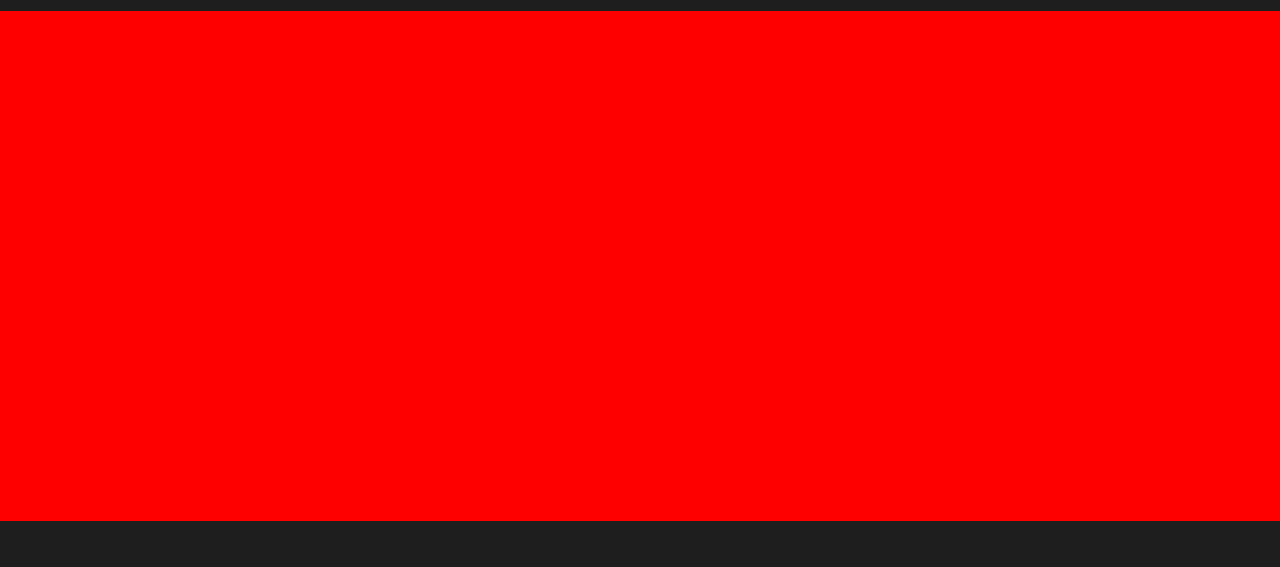
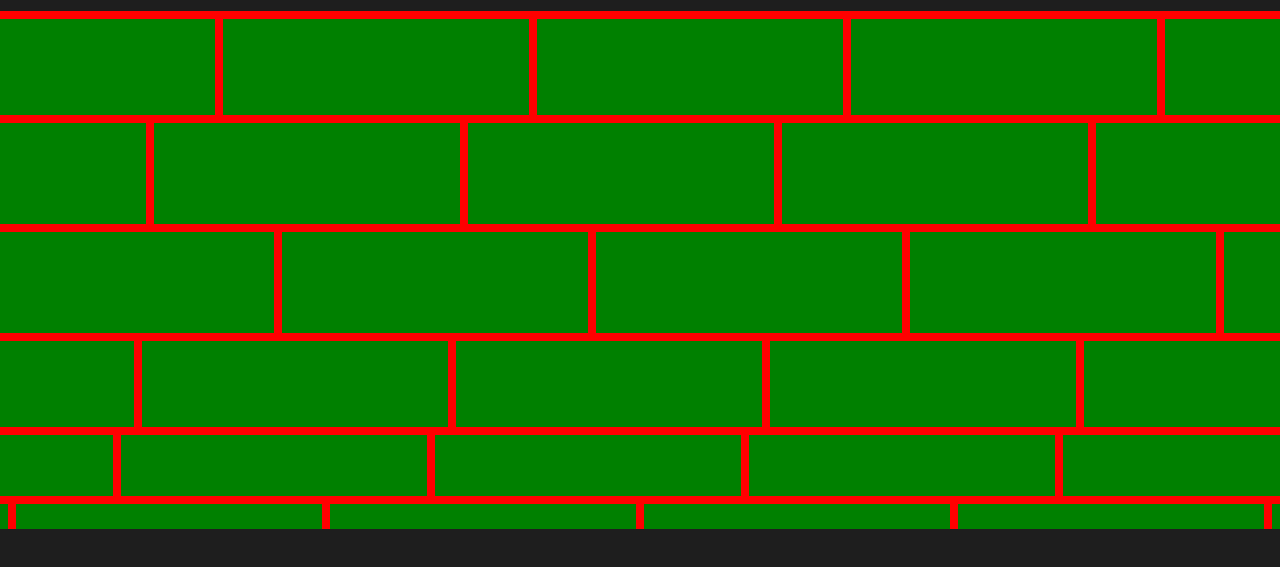
Before and after one commit to chrismear/manity, a plain HTML site: page index.html in a window 1280 px wide. Shown: the part 85-652 px from the top of the page. Drawn offline with Linux system fonts and the light colour scheme.

Commit message:
MANDOM LAYOUT.

```diff
--- a/manity.js
+++ b/manity.js
@@ -0,0 +1,31 @@
+/*
+
+              ____----------- _____
+\~~~~~~~~~~/~_--~~~------~~~~~     \
+ `---`\  _-~      |                   \
+   _-~  <_         |                    \[]
+ / ___     ~~--[""] |      ________-------'_
+> /~` \    |-.   `\~~.~~~~~                _ ~ - _
+ ~|  ||\%  |       |    ~  ._                ~ _   ~ ._
+   `_//|_%  \      |          ~  .             ~-_   /\
+          `--__     |    _-____  /\               ~-_ \/.
+              ~--_ /  ,/ -~-_ \ \/         _______---~/
+                  ~~-/._<   \ \`~~~~~~~~~~~~~     ##--~/
+                         \    ) |`------##---~~~~-~  ) )
+                          ~-_/_/                  ~~ ~~
+
+*/
+
+$(document).ready(function () {
+  for (i=0; i<10; i++) {
+    $('#MANTAGE').append('<div class="PINT"></div>')
+  }
+  $('.PINT').each(function (i, pint) {
+    $(pint).css('margin-left', -(Math.floor(Math.random()*300)) + 'px');
+    for (i=0; i<10; i++) {
+      $(pint).append('<div class="BBQ"></div>')
+    }
+    $(pint).append('<div class="OLD-SPICE"></div>')
+    $(pint).children('.BBQ').height((Math.floor(Math.random() * 11)*5 + 55) + 'px');
+  });
+});
--- a/screen.css
+++ b/screen.css
@@ -1,3 +1,22 @@
+/*
+
+            .                                   _
+         .-/ \                                 / =-.
+     _.-~ /   \___  ______ __  _    _     _   /___| ~-._
+     \ /  -~||  __||_  __//  || |  | |  /| | / __/| .\ /
+      / . . ||  __| | |\ / ' || |__| |_/ | || (_/ |   \
+     / / ~| ||____| |_| /_/|_||____|____||_| \___\| |\ \
+    / /   |-~\    \ \ \ | || ||    |    // / /   /~-| \ \
+   / /__ / \  \____\|\_\|_/|_||____|___//_/\/___/  / __\ \
+  /  .-~\   \-~                                 ~-/\/~-.  \
+ /.-~    \                                         /    ~-.\
+/~      .-                                         -.      ~\
+\    .-~                                             ~-.    /
+ \.-~                                                   ~-./  DrS
+
+
+*/
+
 @font-face {
   font-family: 'ChunkFive';
   src: url('Chunkfive.eot');
@@ -72,10 +91,22 @@ h2 {
   left: 0;
   overflow: hidden;
   background-color: red;
+  padding: 4px 0;
 }
 /* height between 55 and 110 */
-.entry {
+.PINT {
+/*  height: 55px;
+*/  width: 3300px;
+  padding: 4px 0;
+}
+.BBQ {
   height: 55px;
-  margin: 8px;
+  width: 300px;
+  margin: 0 8px 0 0;
   padding: 3px;
+  background-color: green;
+  float: left;
 }
+.OLD-SPICE {
+  clear: left;
+}
```
Also changed, not shown: index.html (+0 -1 lines).
